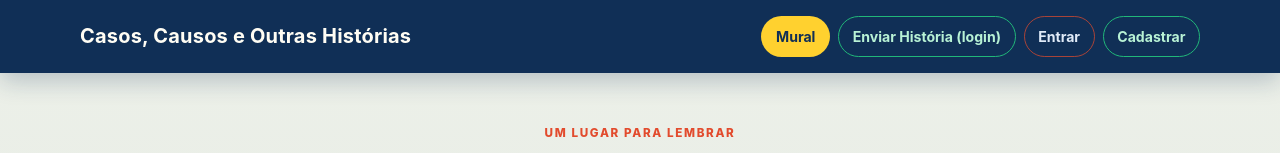
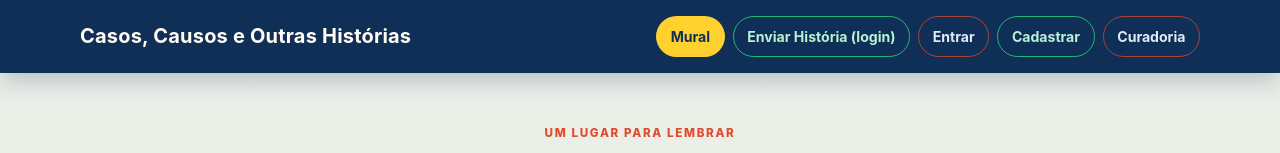
Before and after one commit to CelioVasconcellos/Casos-Causos_e_Outras_Historias, a React (Vite) app in the folder frontend/: page / in a window 1280 px wide. Shown: the top 153 px of the page. Built offline with nearby package versions, Linux system fonts and the light colour scheme; no server answers.

Commit message:
Adiciona link de acesso a curadoria no menu

```diff
--- a/frontend/src/App.jsx
+++ b/frontend/src/App.jsx
@@ -74,6 +74,7 @@ export default function App() {
               <>
                 <a href="/login" className="menu-link menu-link-quiet">Entrar</a>
                 <a href="/register" className="menu-link menu-link-accent">Cadastrar</a>
+                <a href="/admin/login" className="menu-link menu-link-quiet" title="Acesso da equipe de curadoria">Curadoria</a>
               </>
             )}
           </div>
```
